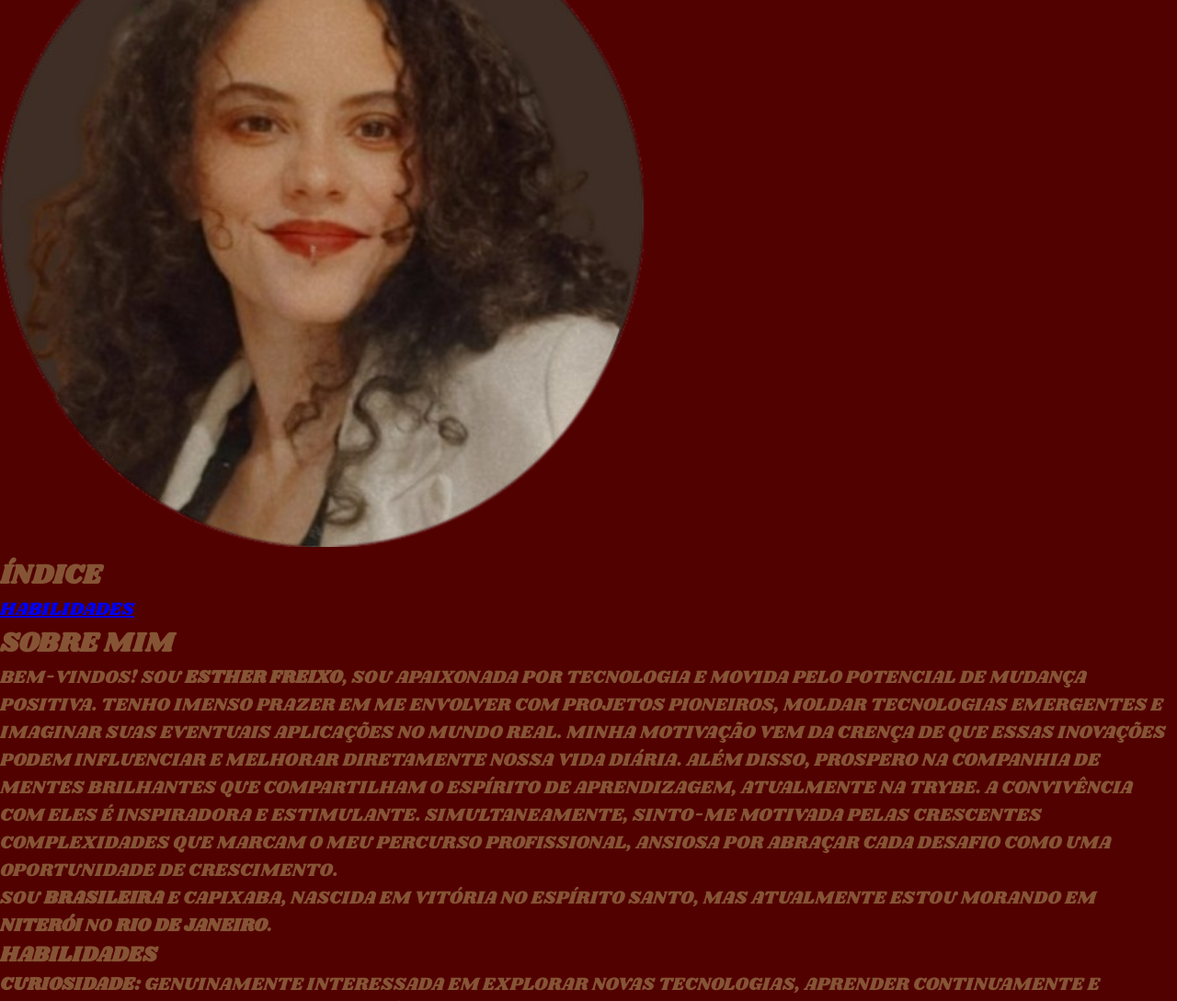
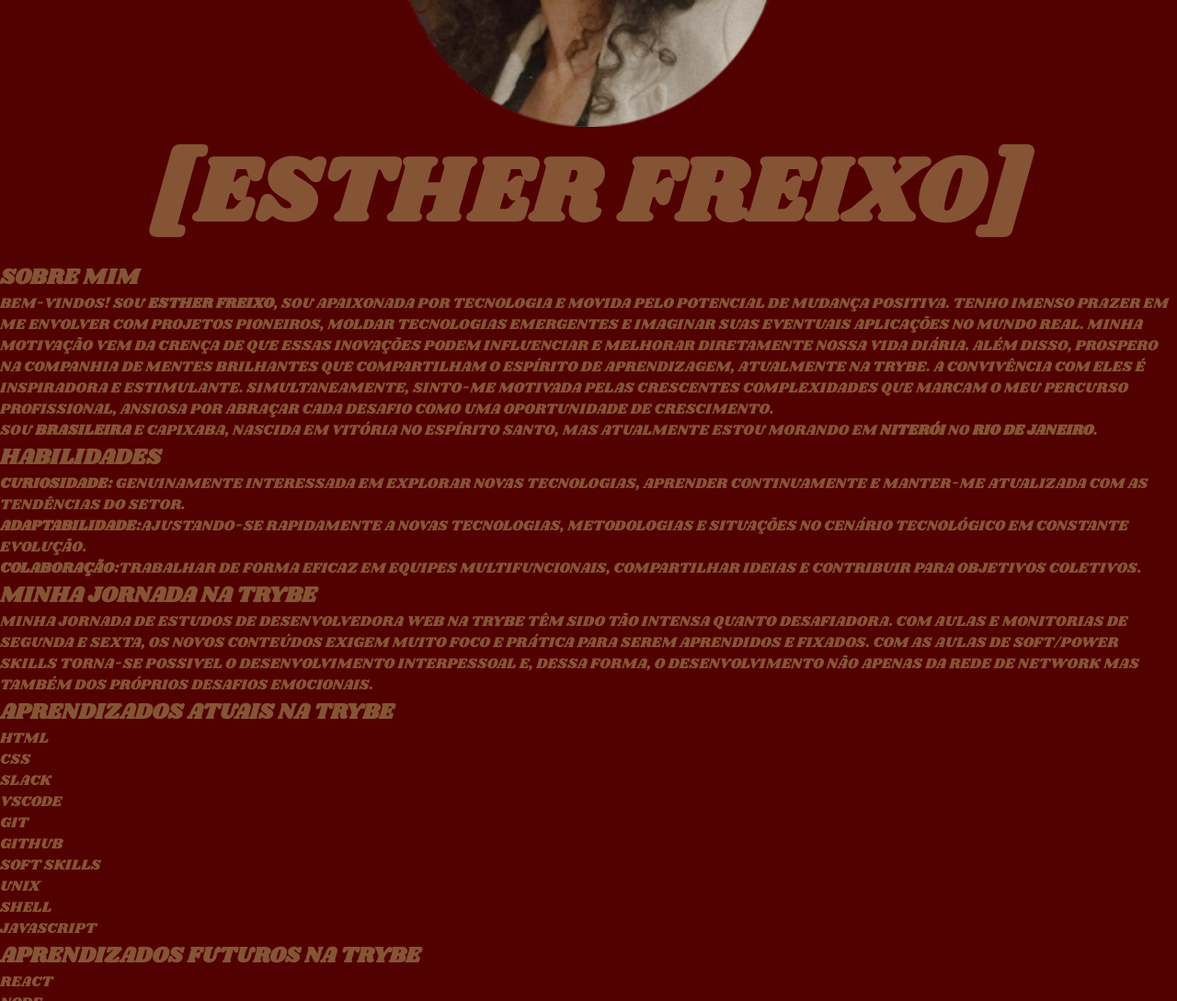
Before and after one commit to Esther-Freixo/Esther-Freixo.github.io, a plain HTML site: page index.html in a window 1280 px wide. Shown: the part 380-1469 px from the top of the page at 92% size. Drawn offline with Linux system fonts and the light colour scheme.

Commit message:
nome centralizado

```diff
--- a/index.html
+++ b/index.html
@@ -28,25 +28,21 @@
         </nav>
     </header>
 
-    <div>
-        <h1 id="meuNome"><a href="#minha_foto">Esther Freixo</a></h2>
-    </div>
 
-    <div>
+    <!-- <div>
         <h1 id="subtitulo">
             DESENVOLVEDORA WEB
             <br>
             FULL STACK
         </h1>
-    </div>
+    </div> -->
+
     <div>
         <img id="minha_foto" src="Persona_1-removebg-preview (1).png" alt="" width="700">
     </div>
-    <div>
-        <h2>índice</h2>
-        <ol>
-            <li><a class="link" href="#habilidades">Habilidades</a></li>
-        </ol>
+
+    <div id="centralizarNome">
+        <h1 id="meuNome"><a href="#minha_foto">[Esther Freixo]</a></h2>
     </div>
 
     <div>
@@ -67,7 +63,7 @@
     </aside>
 
     <div>
-        <h3 id="titulos">Habilidades</h3>
+        <h2 id="titulos">Habilidades</h2>
         <ul id="habilidades">
             <li><strong>Curiosidade: </strong> Genuinamente interessada em explorar novas tecnologias, aprender continuamente e manter-me atualizada com as tendências do setor.</li>
             <li><strong>Adaptabilidade:</strong>Ajustando-se rapidamente a novas tecnologias, metodologias e situações no cenário tecnológico em constante evolução.</li>
--- a/style.css
+++ b/style.css
@@ -12,7 +12,7 @@ body {
     background-color: rgb(82, 1, 1);
     font-family: Shrikhand;
     text-transform: uppercase;
-    font-size: 20px;
+    /* font-size: 20px; */
 }
 
 #cabecalho {
@@ -66,3 +66,16 @@ header {
 h2 {
     color: #855435;
 }
+
+#minha_foto {
+    width: 33%;
+    display: block;
+    margin-left: auto;
+    margin-right: auto;
+}
+
+#centralizarNome {
+    display: block;
+    text-align: center;
+    font-size: 50px;
+}
```
